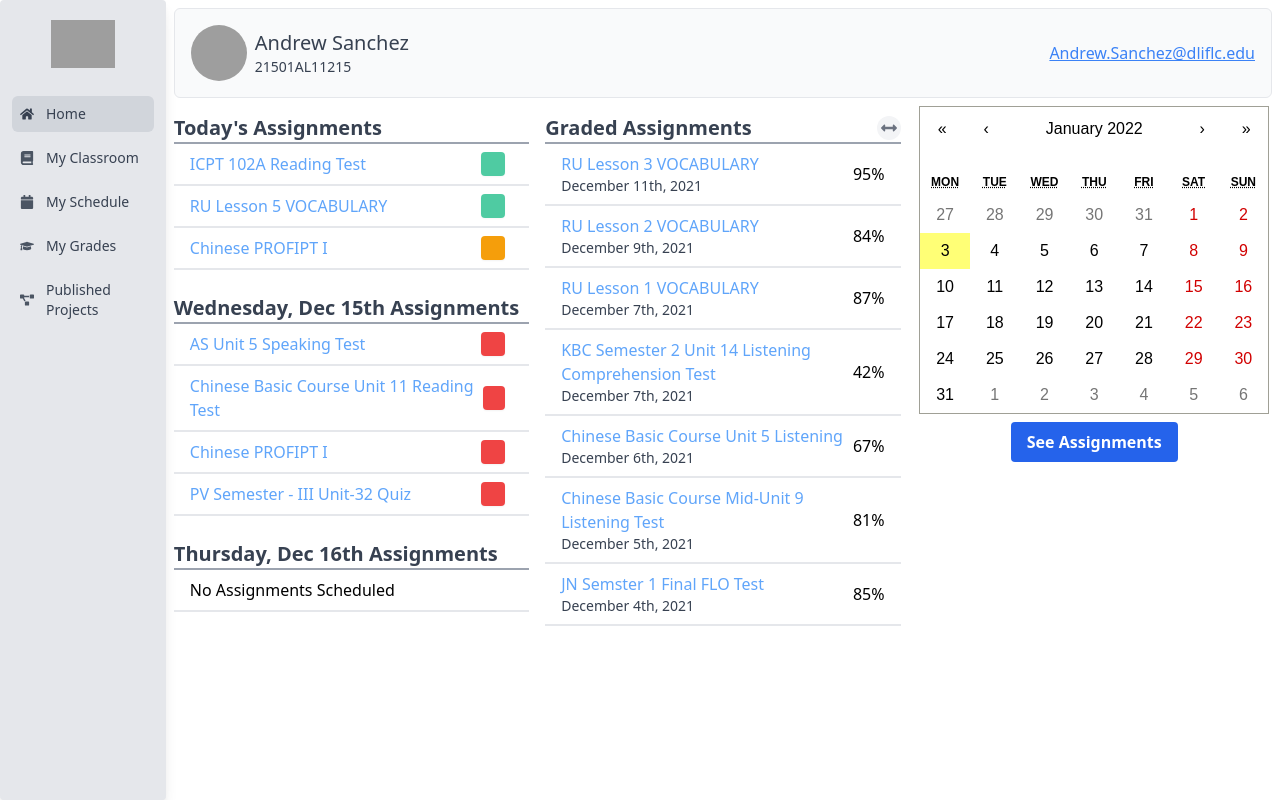
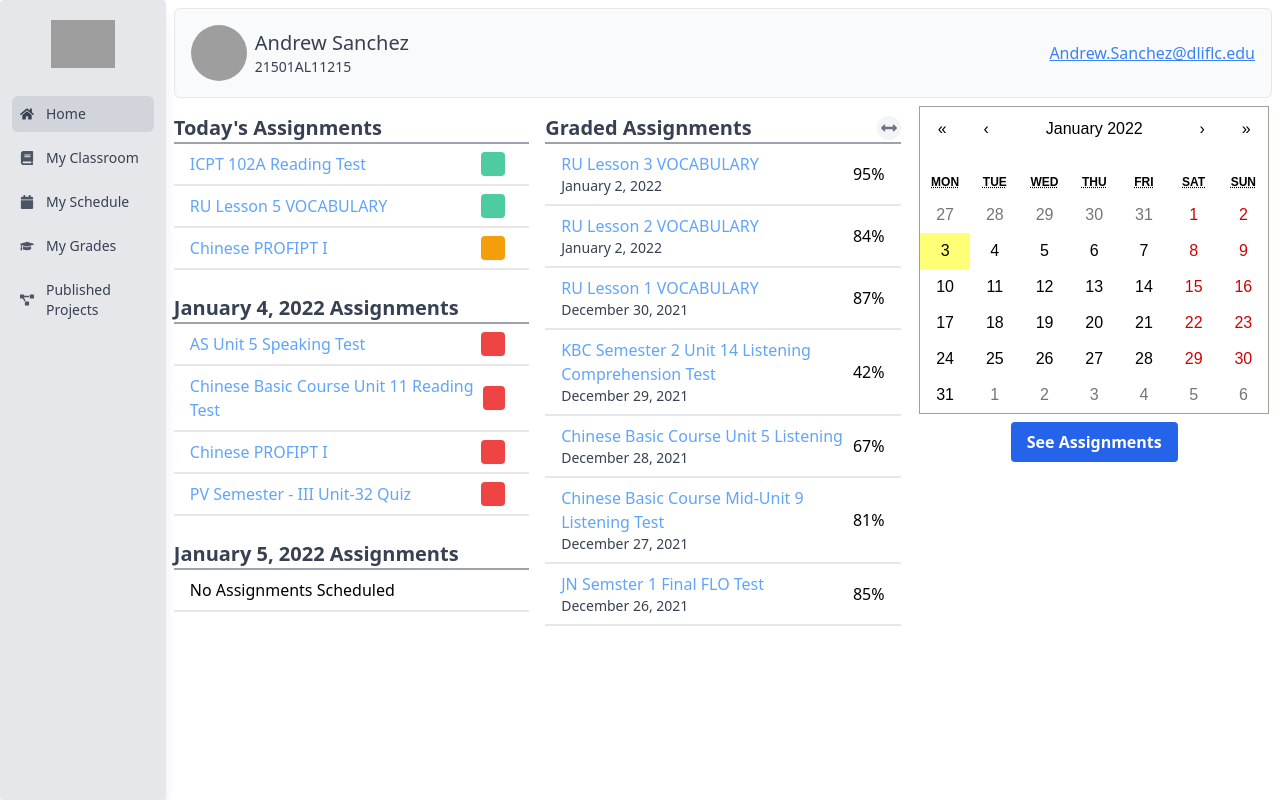
Before and after one commit to andrewsanc/dashboard-pt, a React (Create React App) app: page / in a window 1280 px wide. Built offline with nearby package versions, Linux system fonts and the light colour scheme; grey boxes are pictures that could not be loaded.

Commit message:
moment changes

```diff
--- a/package.json
+++ b/package.json
@@ -9,7 +9,9 @@
     "@testing-library/user-event": "^12.1.10",
     "chart.js": "^3.6.2",
     "faker": "^5.5.3",
+    "moment": "^2.29.1",
     "react": "^17.0.2",
+    "react-big-calendar": "^0.38.3",
     "react-calendar": "^3.5.0",
     "react-chartjs-2": "^4.0.0",
     "react-dom": "^17.0.2",
--- a/src/Components/App.js
+++ b/src/Components/App.js
@@ -1,6 +1,7 @@
 import React, { useState } from "react";
 import Profile from "./Profile";
 import Home from "./Home";
+import Schedule from "./Schedule";
 import Grades from "./Grades";
 import PublishedProjects from "./PublishedProjects";
 import "react-calendar/dist/Calendar.css";
@@ -16,7 +17,7 @@ function App({ sidebarItems }) {
       case 1:
         return <div>Render Classroom Content</div>;
       case 2:
-        return <div>Render Scheduler Content</div>;
+        return <Schedule />;
       case 3:
         return <Grades />;
       case 4:
--- a/src/Components/GradeListItem.js
+++ /dev/null
@@ -1,15 +0,0 @@
-import React from "react";
-
-const GradeListItem = ({ name, status, score, total, comment }) => {
-  return (
-    <tr>
-      <td>{name}</td>
-      <td>{status}</td>
-      <td>{score}</td>
-      <td>{total}</td>
-      <td>{comment}</td>
-    </tr>
-  );
-};
-
-export default GradeListItem;
--- a/src/Components/GradedAssignments.js
+++ b/src/Components/GradedAssignments.js
@@ -1,4 +1,5 @@
 import React, { useState } from "react";
+import moment from "moment";
 import {
   Chart as ChartJS,
   CategoryScale,
@@ -93,27 +94,39 @@ const GradedAssignments = ({ gradedAssignments }) => {
 
 GradedAssignments.defaultProps = {
   gradedAssignments: [
-    { title: "RU Lesson 3 VOCABULARY", date: "December 11th, 2021", grade: 95 },
-    { title: "RU Lesson 2 VOCABULARY", date: "December 9th, 2021", grade: 84 },
-    { title: "RU Lesson 1 VOCABULARY", date: "December 7th, 2021", grade: 87 },
+    {
+      title: "RU Lesson 3 VOCABULARY",
+      date: moment().subtract(1, "days").format("LL"),
+      grade: 95,
+    },
+    {
+      title: "RU Lesson 2 VOCABULARY",
+      date: moment().subtract(1, "days").format("LL"),
+      grade: 84,
+    },
+    {
+      title: "RU Lesson 1 VOCABULARY",
+      date: moment().subtract(4, "days").format("LL"),
+      grade: 87,
+    },
     {
       title: "KBC Semester 2 Unit 14 Listening Comprehension Test",
-      date: "December 7th, 2021",
+      date: moment().subtract(5, "days").format("LL"),
       grade: 42,
     },
     {
       title: "Chinese Basic Course Unit 5 Listening",
-      date: "December 6th, 2021",
+      date: moment().subtract(6, "days").format("LL"),
       grade: 67,
     },
     {
       title: "Chinese Basic Course Mid-Unit 9 Listening Test",
-      date: "December 5th, 2021",
+      date: moment().subtract(7, "days").format("LL"),
       grade: 81,
     },
     {
       title: "JN Semster 1 Final FLO Test",
-      date: "December 4th, 2021",
+      date: moment().subtract(8, "days").format("LL"),
       grade: 85,
     },
   ],
--- a/src/Components/Grades.js
+++ b/src/Components/Grades.js
@@ -6,7 +6,7 @@ const Grades = () => {
       <thead>
         <tr>
           <th className='px-5 py-3 border-b-2 border-gray-200 bg-gray-100 text-left text-xs font-semibold text-gray-600 uppercase tracking-wider'>
-            Name
+            Module Name
           </th>
           <th className='px-5 py-3 border-b-2 border-gray-200 bg-gray-100 text-left text-xs font-semibold text-gray-600 uppercase tracking-wider'>
             Locked
@@ -27,7 +27,7 @@ const Grades = () => {
           <td className='px-5 py-5 border-b border-gray-200 bg-white text-sm'>
             <div className='flex items-center'>
               <div className='ml-3'>
-                <p className='text-gray-900 whitespace-no-wrap'>
+                <p className='cursor-pointer text-blue-400 hover:underline hover:text-blue-400 whitespace-no-wrap'>
                   Chapter 2, Assignment - Reading
                 </p>
               </div>
@@ -56,7 +56,7 @@ const Grades = () => {
           <td className='px-5 py-5 border-b border-gray-200 bg-white text-sm'>
             <div className='flex items-center'>
               <div className='ml-3'>
-                <p className='text-gray-900 whitespace-no-wrap'>
+                <p className='cursor-pointer text-blue-400 hover:underline hover:text-blue-400 whitespace-no-wrap'>
                   Chapter 2, Assignment - Listening
                 </p>
               </div>
@@ -85,7 +85,7 @@ const Grades = () => {
           <td className='px-5 py-5 border-b border-gray-200 bg-white text-sm'>
             <div className='flex items-center'>
               <div className='ml-3'>
-                <p className='text-gray-900 whitespace-no-wrap'>
+                <p className='cursor-pointer text-blue-400 hover:underline hover:text-blue-400 whitespace-no-wrap'>
                   Chapter 1, Vocabulary
                 </p>
               </div>
@@ -114,7 +114,7 @@ const Grades = () => {
           <td className='px-5 py-5 bg-white text-sm'>
             <div className='flex items-center'>
               <div className='ml-3'>
-                <p className='text-gray-900 whitespace-no-wrap'>
+                <p className='cursor-pointer text-blue-400 hover:underline hover:text-blue-400 whitespace-no-wrap'>
                   Chapter 1, Reading
                 </p>
               </div>
--- a/src/Components/NewAssignments.js
+++ b/src/Components/NewAssignments.js
@@ -1,4 +1,5 @@
 import React from "react";
+import moment from "moment";
 
 const NewAssignments = () => {
   return (
@@ -33,7 +34,7 @@ const NewAssignments = () => {
       {/* Next Day */}
       <div className='my-6 mx-2'>
         <h5 className='text-xl font-semibold text-gray-700 border-b-2 border-gray-400'>
-          Wednesday, Dec 15th Assignments
+          {moment().add(1, "days").format("LL")} Assignments
         </h5>
         <div className='flex items-center px-4 py-2 border-b-2  border-gray-200 w-full hover:underline hover:text-blue-400'>
           <div className='cursor-pointer text-blue-400'>
@@ -61,7 +62,7 @@ const NewAssignments = () => {
       {/* Day After Next */}
       <div className='my-6 mx-2'>
         <h5 className='text-xl font-semibold text-gray-700 border-b-2 border-gray-400'>
-          Thursday, Dec 16th Assignments
+          {moment().add(2, "days").format("LL")} Assignments
         </h5>
         <div className='flex items-center px-4 py-2 border-b-2  border-gray-200 w-full'>
           No Assignments Scheduled
--- a/src/Components/ProjectCard.js
+++ b/src/Components/ProjectCard.js
@@ -2,7 +2,25 @@ import React from "react";
 import faker from "faker";
 
 const ProjectCard = () => {
-  const languageTags = ["Chinese", "Arabic", "Spanish", "Korean", "Russian"];
+  const projectTitles = [
+    "French Basic Course",
+    "Arabic Gallery",
+    "Linguist Next MSA",
+    "Chinese Area Studies",
+    "CSD Lesson Gallery",
+    "Korean Grammer Book",
+    "Korean Semm II Conversational ...",
+    "North Korean Dialect",
+    "Russian Military Skills & Topics",
+  ];
+  const languageTags = [
+    "Chinese",
+    "Arabic",
+    "Spanish",
+    "Korean",
+    "Russian",
+    "French",
+  ];
   const subtopicCategory = [
     "Currency/Finance",
     "Government/Internal Politics",
@@ -32,20 +50,18 @@ const ProjectCard = () => {
       <img class='' src={faker.image.nature()} alt='nature' />
       <div class='px-6 py-4'>
         <div class='font-bold text-xl mb-2'></div>
-        <p class='text-gray-700 text-base'>
-          Lorem ipsum dolor sit amet, consectetur adipisicing elit. Voluptatibus
-          quia, Nonea! Maiores et perferendis eaque, exercitationem praesentium
-          nihil.
+        <p class='cursor-pointer text-blue-400 hover:underline group-hover:text-blue-400'>
+          {projectTitles[Math.floor(Math.random() * projectTitles.length)]}
         </p>
       </div>
       <div class='px-6 pt-4 pb-2'>
-        <span class='inline-block bg-gray-200 rounded-full px-3 py-1 text-sm font-semibold text-gray-700 mr-2 mb-2'>
+        <span class='inline-block bg-gray-200 rounded-full px-3 py-1 text-sm font-semibold text-gray-700 mr-2 mb-2 cursor-pointer'>
           #{languageTags[Math.floor(Math.random() * languageTags.length)]}
         </span>
-        <span class='inline-block bg-gray-200 rounded-full px-3 py-1 text-sm font-semibold text-gray-700 mr-2 mb-2'>
+        <span class='inline-block bg-gray-200 rounded-full px-3 py-1 text-sm font-semibold text-gray-700 mr-2 mb-2 cursor-pointer'>
           #{modalityTags[Math.floor(Math.random() * modalityTags.length)]}
         </span>
-        <span class='inline-block bg-gray-200 rounded-full px-3 py-1 text-sm font-semibold text-gray-700 mr-2 mb-2'>
+        <span class='inline-block bg-gray-200 rounded-full px-3 py-1 text-sm font-semibold text-gray-700 mr-2 mb-2 cursor-pointer'>
           #
           {
             subtopicCategory[
@@ -53,7 +69,7 @@ const ProjectCard = () => {
             ]
           }
         </span>
-        <span class='inline-block bg-gray-200 rounded-full px-3 py-1 text-sm font-semibold text-gray-700 mr-2 mb-2'>
+        <span class='inline-block bg-gray-200 rounded-full px-3 py-1 text-sm font-semibold text-gray-700 mr-2 mb-2 cursor-pointer'>
           #{skillSetTags[Math.floor(Math.random() * skillSetTags.length)]}
         </span>
       </div>
--- /dev/null
+++ b/src/Components/Schedule.js
@@ -0,0 +1,21 @@
+import React from "react";
+import { Calendar, momentLocalizer } from "react-big-calendar";
+import moment from "moment";
+import "../../node_modules/react-big-calendar/lib/css/react-big-calendar.css";
+
+const localizer = momentLocalizer(moment);
+
+const Schedule = () => {
+  return (
+    <div className='m-2 w-full'>
+      <Calendar
+        localizer={localizer}
+        startAccessor='start'
+        endAccessor='end'
+        style={{ height: 500 }}
+      />
+    </div>
+  );
+};
+
+export default Schedule;
```
Also changed, not shown: src/Components/Schedule.css (added), 2 other files (tests, documents, lock files or other folders).
